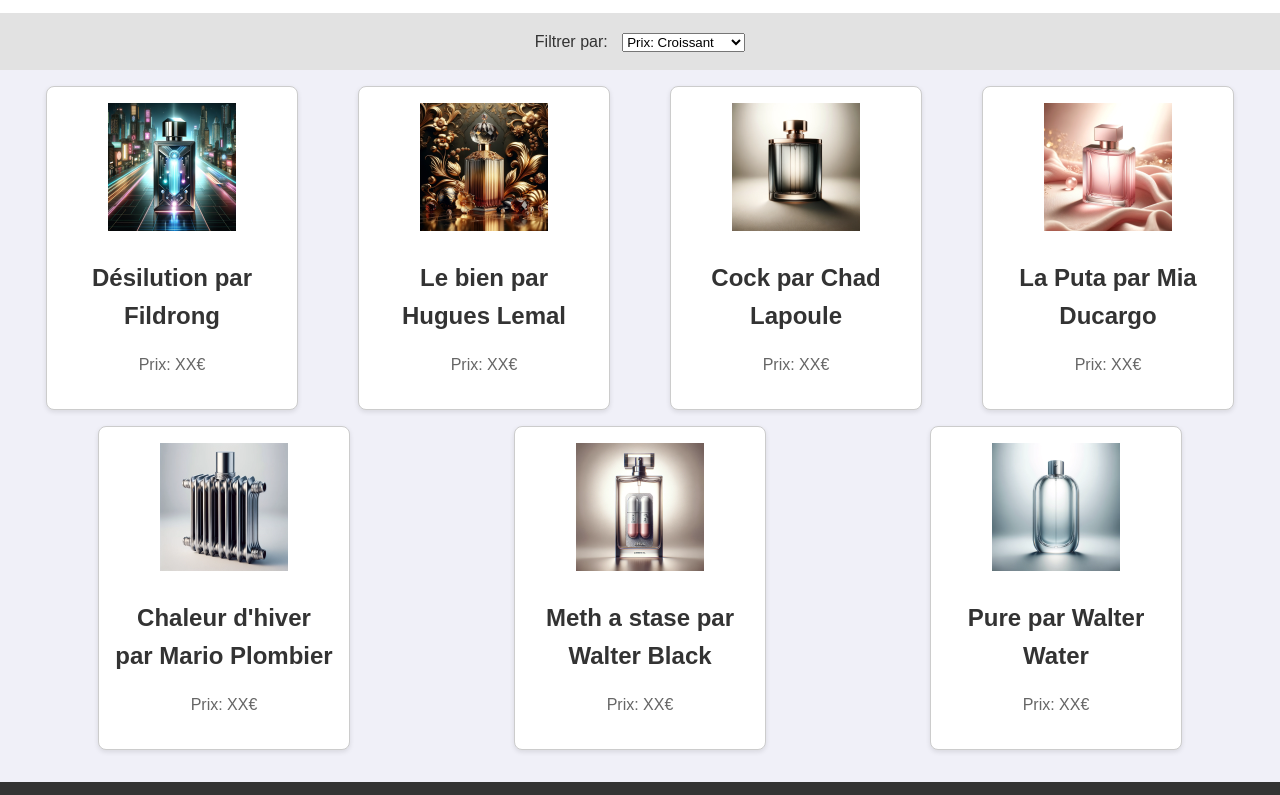
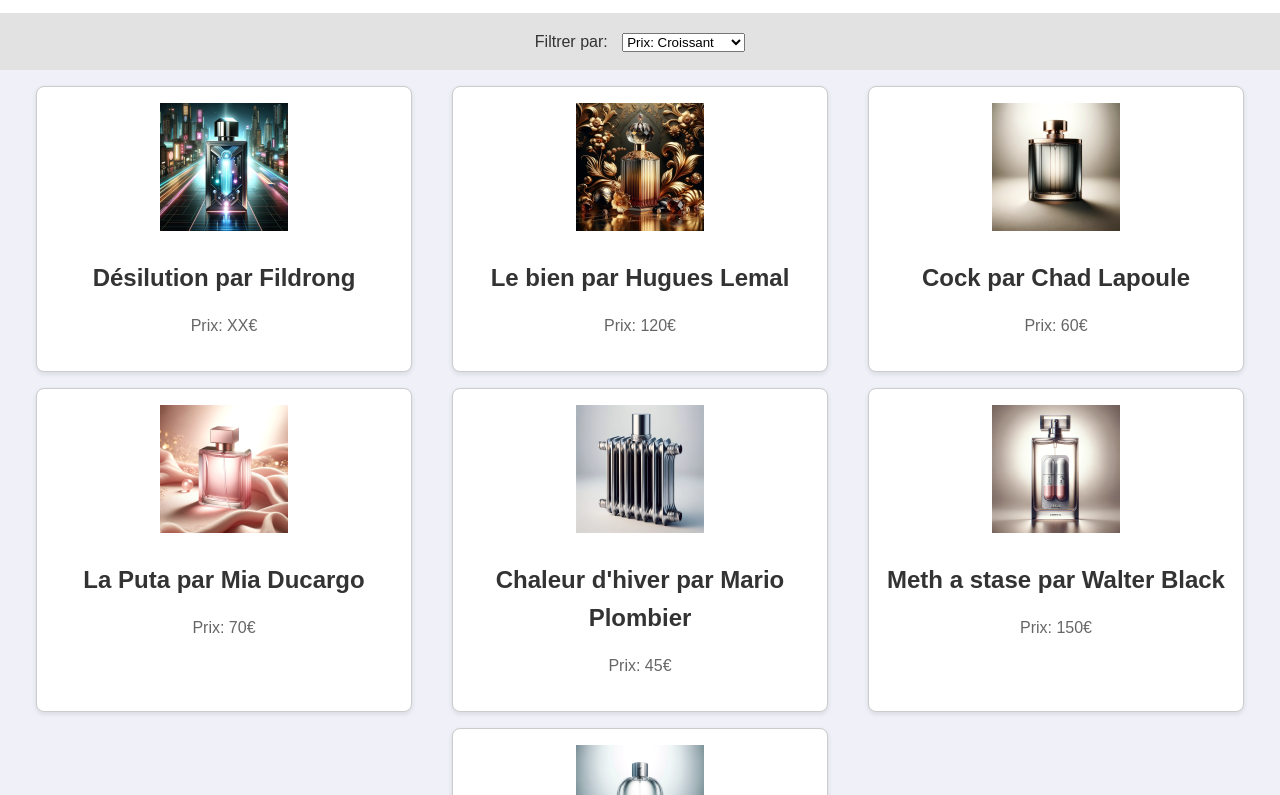
Before and after one commit to Lenitra/gaylor, a plain HTML site: page index.html in a window 1280 px wide. Shown: the part 128-923 px from the top of the page. Drawn offline with Linux system fonts and the light colour scheme.

Commit message:
Update product prices and responsive design

```diff
--- a/index.html
+++ b/index.html
@@ -36,35 +36,35 @@
                 <h2>Désilution par Fildrong</h2>
                 <p>Prix: XX€</p>
             </div>
-            <div class="product">
+            <div class="product" prix="120" sex="mixte">
                 <img src="parfum2.jpg" alt="Nom du Parfum Template">
                 <h2>Le bien par Hugues Lemal</h2>
-                <p>Prix: XX€</p>
+                <p>Prix: 120€</p>
             </div>
-            <div class="product">
+            <div class="product" prix="60" sex="homme">
                 <img src="parfum3.jpg" alt="Nom du Parfum Template">
                 <h2>Cock par Chad Lapoule</h2>
-                <p>Prix: XX€</p>
+                <p>Prix: 60€</p>
             </div>
-            <div class="product">
+            <div class="product" prix="70" sex="femme">
                 <img src="parfum4.jpg" alt="Nom du Parfum Template">
                 <h2>La Puta par Mia Ducargo</h2>
-                <p>Prix: XX€</p>
+                <p>Prix: 70€</p>
             </div>
-            <div class="product">
+            <div class="product" prix="45" sex="homme">
                 <img src="parfum5.jpg" alt="Nom du Parfum Template">
                 <h2>Chaleur d'hiver par Mario Plombier</h2>
-                <p>Prix: XX€</p>
+                <p>Prix: 45€</p>
             </div>
-            <div class="product">
+            <div class="product" prix="150" sex="homme">
                 <img src="parfum6.jpg" alt="Nom du Parfum Template">
                 <h2>Meth a stase par Walter Black</h2>
-                <p>Prix: XX€</p>
+                <p>Prix: 150€</p>
             </div>
-            <div class="product">
+            <div class="product" prix="1000" sex="mixte">
                 <img src="parfum7.jpg" alt="Nom du Parfum Template">
                 <h2>Pure par Walter Water</h2>
-                <p>Prix: XX€</p>
+                <p>Prix: 1000€</p>
             </div>
         </div>
     </main>
--- a/style.css
+++ b/style.css
@@ -74,7 +74,7 @@ header p {
     margin-bottom: 1em;
     padding: 1em;
     text-align: center;
-    flex-basis: calc(20% - 2em);
+    flex-basis: calc(30% - 2em);
     box-shadow: 0 2px 5px rgba(0, 0, 0, 0.1);
 }
 
@@ -105,13 +105,18 @@ footer p {
 }
 
 /* Médias queries pour la réactivité */
-@media (max-width: 768px) {
+@media (max-width: 1200px) {
     .product {
-        flex-basis: calc(50% - 2em);
+        flex-basis: 40%;
+    }
+
+    .filter-bar select {
+        width: 100%;
     }
 }
 
-@media (max-width: 480px) {
+
+@media (max-width: 590px) {
     .product {
         flex-basis: 100%;
     }
@@ -120,3 +125,11 @@ footer p {
         width: 100%;
     }
 }
+
+@media (max-width: 590px) {
+    .logo {
+        display: none;
+    }
+    /* Autres adaptations pour les petits écrans si nécessaire */
+
+}
```
